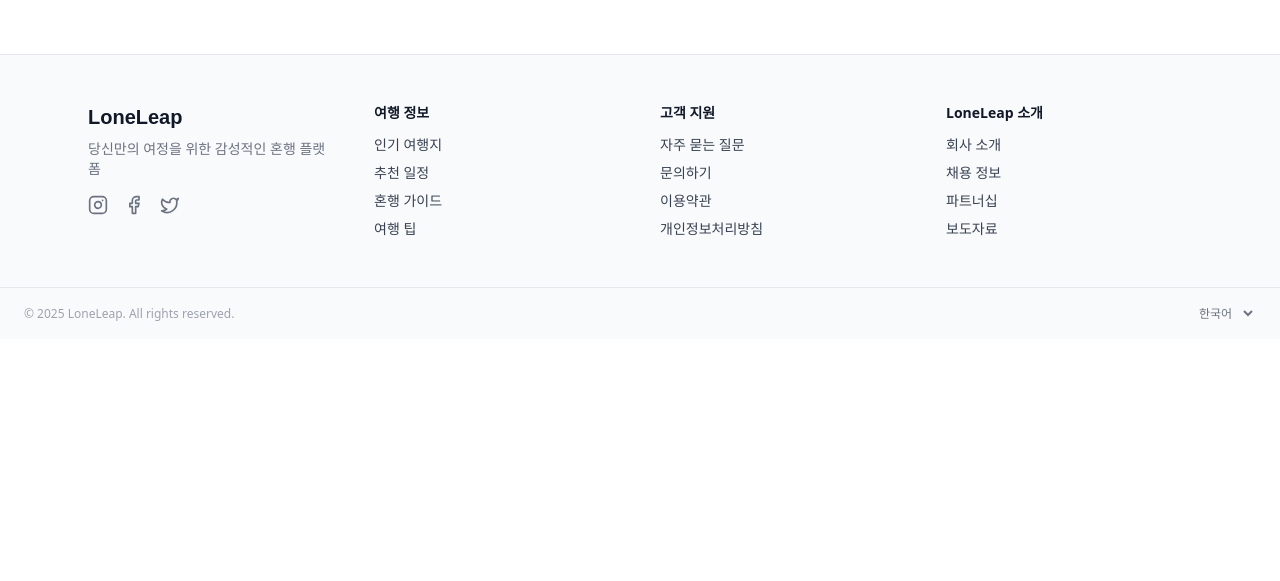
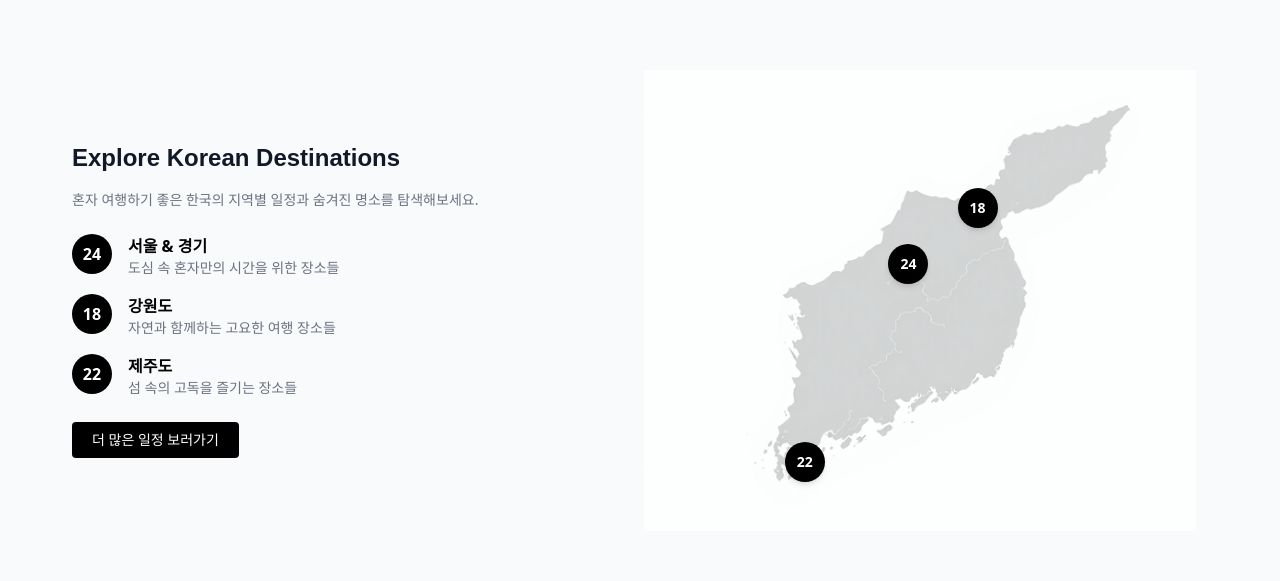
Before and after one commit to devyuu08/loneleap, a React (Vite) app: page / in a window 1280 px wide. Shown: the part 1487-2068 px from the top of the page. Before the commit the page ends 1826 px from the top, so only its background shows below. Built offline with nearby package versions, Linux system fonts and the light colour scheme; no server answers; the database is empty; a web font is replaced by a local one.

Commit message:
feat: 메인 페이지에 지역별 여행지 지도 섹션 추가

```diff
--- /dev/null
+++ b/src/components/home/RegionMapSection.jsx
@@ -0,0 +1,86 @@
+import { Link } from "react-router-dom";
+
+const regions = [
+  {
+    name: "서울 & 경기",
+    slug: "seoul",
+    count: 24,
+    desc: "도심 속 혼자만의 시간을 위한 장소들",
+    position: { top: "42%", left: "48%" },
+  },
+  {
+    name: "강원도",
+    slug: "gangwon",
+    count: 18,
+    desc: "자연과 함께하는 고요한 여행 장소들",
+    position: { top: "30%", left: "60%" },
+  },
+  {
+    name: "제주도",
+    slug: "jeju",
+    count: 22,
+    desc: "섬 속의 고독을 즐기는 장소들",
+    position: { top: "85%", left: "30%" },
+  },
+];
+
+export default function RegionMapSection() {
+  return (
+    <section className="flex flex-col lg:flex-row items-center justify-between gap-8 bg-gray-50 px-8 py-20">
+      {/* 왼쪽 설명 */}
+      <div className="flex-1 max-w-lg ml-10">
+        <h2 className="text-2xl font-bold text-gray-900 font-heading mb-4">
+          Explore Korean Destinations
+        </h2>
+        <p className="text-gray-500 text-sm mb-6">
+          혼자 여행하기 좋은 한국의 지역별 일정과 숨겨진 명소를 탐색해보세요.
+        </p>
+
+        <div className="flex flex-col gap-4">
+          {regions.map((r) => (
+            <div key={r.slug} className="flex items-start gap-4">
+              <div className="w-10 h-10 rounded-full bg-black text-white flex items-center justify-center font-bold">
+                {r.count}
+              </div>
+              <div>
+                <p className="font-semibold">{r.name}</p>
+                <p className="text-sm text-gray-500">{r.desc}</p>
+              </div>
+            </div>
+          ))}
+        </div>
+
+        <Link
+          to={`/itineraries`}
+          className="inline-block mt-6 px-5 py-2 rounded bg-black text-white text-sm hover:bg-gray-800"
+        >
+          더 많은 일정 보러가기
+        </Link>
+      </div>
+
+      {/* 오른쪽 지도 */}
+      <div className="relative w-full max-w-xl aspect-[5/4] mr-10">
+        <img
+          src="/images/korea-map.png"
+          alt="대한민국 지도"
+          className="w-full h-full object-contain"
+        />
+
+        {regions.map((r) => (
+          <div
+            key={r.slug}
+            className="absolute -translate-x-1/2 -translate-y-1/2"
+            style={{ top: r.position.top, left: r.position.left }}
+          >
+            <Link
+              to={`/itineraries/${r.slug}`}
+              className="w-10 h-10 rounded-full bg-black text-white flex items-center justify-center font-bold text-sm shadow-md hover:scale-105 transition-transform"
+            >
+              {r.count}
+            </Link>
+          </div>
+        ))}
+      </div>
+    </section>
+  );
+}
--- a/src/pages/home/Home.jsx
+++ b/src/pages/home/Home.jsx
@@ -1,6 +1,7 @@
 import HeroSection from "components/Home/HeroSection";
 import ReviewPreview from "components/Home/ReviewPreview";
 import DestinationSlider from "components/home/DestinationSlider";
+import RegionMapSection from "components/home/RegionMapSection";
 
 export default function Home() {
   return (
@@ -8,7 +9,7 @@ export default function Home() {
       <HeroSection />
       <DestinationSlider />
       <ReviewPreview />
-      {/* DestinationList, ReviewPreview는 이후 추가 */}
+      <RegionMapSection />
     </>
   );
 }
```
Also changed, not shown: public/images/korea-map.png (added).
